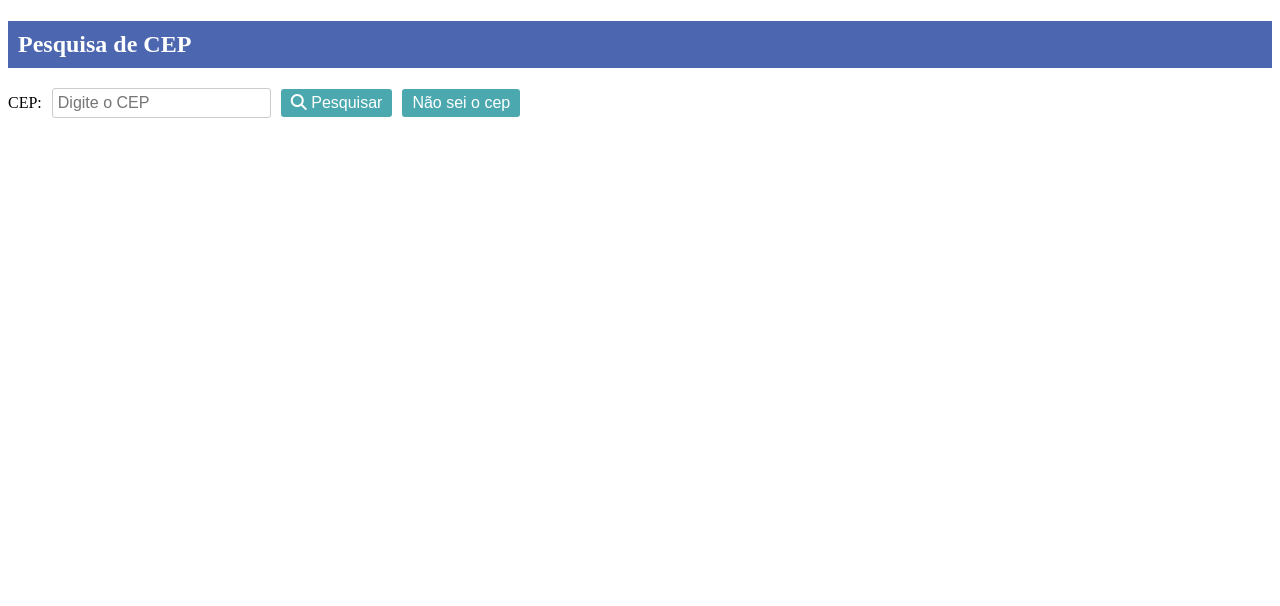
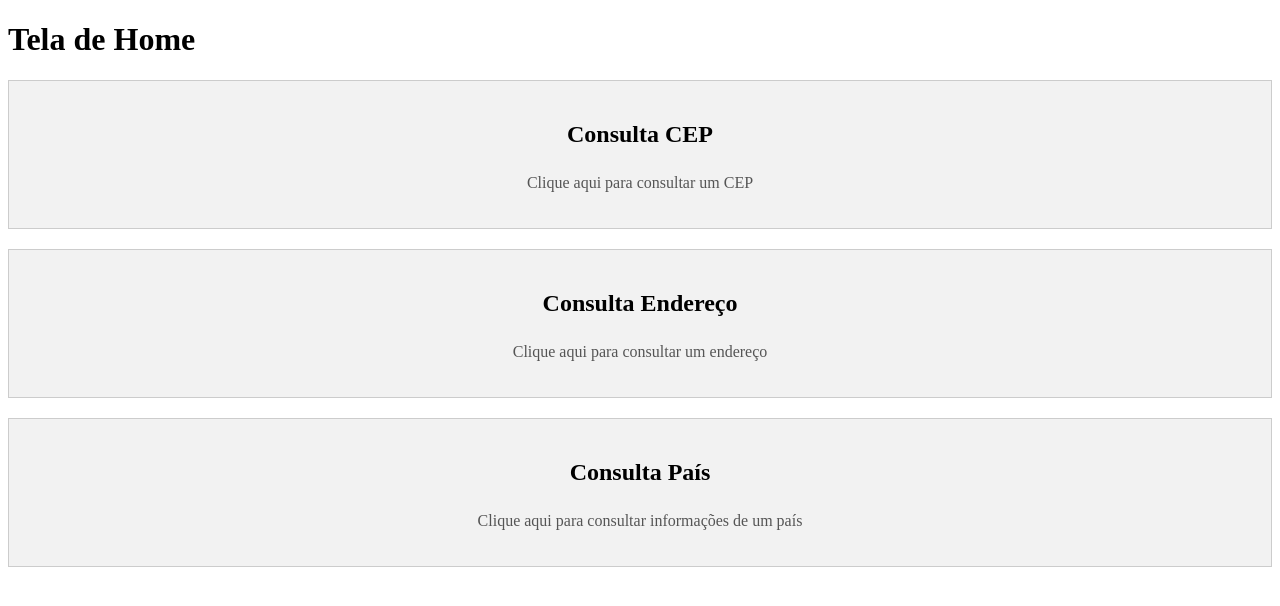
Before and after one commit to tiagocrais/fed-public-api, an Angular app: page / in a window 1280 px wide. Shown: the top 606 px of the page. Built offline with nearby package versions, Linux system fonts and the light colour scheme.

Commit message:
Implementando banners na tela da home, nova rota e ajuste de roteamento

```diff
--- a/src/app/app-routing.module.ts
+++ b/src/app/app-routing.module.ts
@@ -2,9 +2,11 @@ import { NgModule } from '@angular/core';
 import { Routes, RouterModule } from '@angular/router';
 import { CepComponent } from './components/cep/cep.component';
 import { CepListaComponent } from './components/cep-lista/cep-lista.component';
+import { HomeComponent } from './components/home/home.component';
 
 const routes: Routes = [
-    { path: '', component: CepComponent },
+    { path: '', component: HomeComponent },
+    { path: 'cep', component: CepComponent },
     { path: 'lista', component: CepListaComponent },
   ];
 
--- a/src/app/components/cep-lista/cep-lista.component.ts
+++ b/src/app/components/cep-lista/cep-lista.component.ts
@@ -87,7 +87,7 @@ export class CepListaComponent implements OnInit {
 
   pesquisarPorCep() {
 
-    this.router.navigate(['']);
+    this.router.navigate(['/cep']);
   }
 
   aplicarFiltro() {
--- a/src/app/components/home/home.component.css
+++ b/src/app/components/home/home.component.css
@@ -0,0 +1,25 @@
+.banner {
+    display: flex;
+    flex-direction: column;
+    align-items: center;
+    justify-content: center;
+    background-color: #f2f2f2;
+    border: 1px solid #ccc;
+    padding: 20px;
+    cursor: pointer;
+    margin-bottom: 20px;
+  }
+
+  .banner:hover {
+    background-color: #e2e2e2;
+  }
+
+  .banner h2 {
+    font-size: 24px;
+    margin-bottom: 10px;
+  }
+
+  .banner p {
+    font-size: 16px;
+    color: #555;
+  }
--- a/src/app/components/home/home.component.html
+++ b/src/app/components/home/home.component.html
@@ -1 +1,16 @@
-<p>home works!</p>
+<h1>Tela de Home</h1>
+
+<div class="banner" (click)="redirectTo('/cep')">
+  <h2>Consulta CEP</h2>
+  <p>Clique aqui para consultar um CEP</p>
+</div>
+
+<div class="banner" (click)="redirectTo('/lista')">
+  <h2>Consulta Endereço</h2>
+  <p>Clique aqui para consultar um endereço</p>
+</div>
+
+<div class="banner" (click)="redirectTo('consulta-pais')">
+  <h2>Consulta País</h2>
+  <p>Clique aqui para consultar informações de um país</p>
+</div>
--- a/src/app/components/home/home.component.ts
+++ b/src/app/components/home/home.component.ts
@@ -1,4 +1,5 @@
 import { Component } from '@angular/core';
+import { Router } from '@angular/router';
 
 @Component({
   selector: 'app-home',
@@ -7,4 +8,13 @@ import { Component } from '@angular/core';
 })
 export class HomeComponent {
 
+  constructor(private router: Router) {}
+
+  ngOnInit(): void {
+  }
+
+  redirectTo(componentName: string): void {
+    this.router.navigate([componentName]);
+  }
+
 }
```
